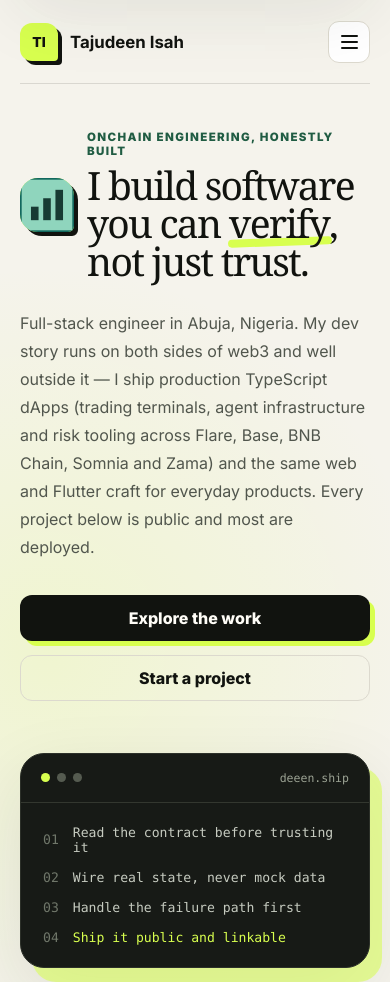
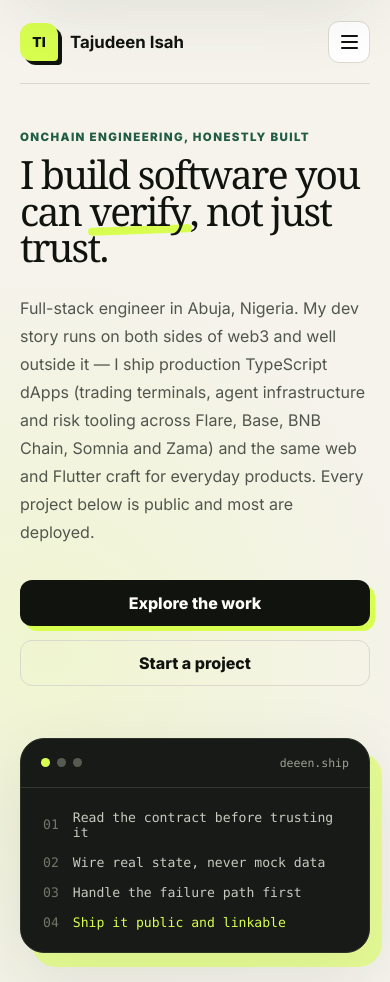
Before and after one commit to Tajudeeen/new-port-website, a plain HTML site: page index.html in a window 390 px wide. Shown: the top 982 px of the page. Drawn offline with Linux system fonts and the light colour scheme; no server answers.

Commit message:
Remove hero brand-mark avatar; keep eyebrow + headline
The uploaded mark stays wired as the favicon, apple-touch icon, og:image and
splash graphic — only the in-hero avatar next to 'I build software you can
verify' is gone, so the headline reads clean. Unused .hero-id/.hero-avatar CSS
removed.

```diff
--- a/index.html
+++ b/index.html
@@ -106,19 +106,8 @@
         <!-- ══════════ HERO ══════════ -->
         <section class="hero section-shell" id="top">
           <div class="hero-copy">
-            <div class="hero-id">
-              <img
-                class="hero-avatar"
-                src="favicon.svg"
-                alt="Tajudeen Isah brand mark"
-                width="64"
-                height="64"
-              />
-              <div>
-                <p class="eyebrow eyebrow-accent">Onchain engineering, honestly built</p>
-                <h1>I build software you can <span>verify</span>, not just trust.</h1>
-              </div>
-            </div>
+            <p class="eyebrow eyebrow-accent">Onchain engineering, honestly built</p>
+            <h1>I build software you can <span>verify</span>, not just trust.</h1>
             <p class="hero-lede">
               Full-stack engineer in Abuja, Nigeria. My dev story runs on both sides of
               web3 and well outside it — I ship production TypeScript dApps (trading
--- a/styles.css
+++ b/styles.css
@@ -448,46 +448,6 @@ body.splash-done .splash {
   transform: rotate(-2deg);
 }
 
-.hero-id {
-  display: flex;
-  align-items: center;
-  gap: 16px;
-  margin-bottom: 22px;
-}
-
-.hero-avatar {
-  flex: 0 0 auto;
-  width: 64px;
-  height: 64px;
-  border-radius: 18px 18px 6px 18px;
-  background: var(--lime);
-  box-shadow: 4px 4px 0 var(--ink);
-}
-
-.hero-id .eyebrow {
-  margin: 0 0 8px;
-}
-
-.hero-id h1 {
-  font-size: clamp(2.1rem, 4.6vw, 3.4rem);
-  line-height: 0.98;
-}
-
-@media (max-width: 760px) {
-  .hero-id {
-    gap: 13px;
-  }
-
-  .hero-avatar {
-    width: 54px;
-    height: 54px;
-  }
-
-  .hero-id h1 {
-    font-size: clamp(1.9rem, 8.5vw, 2.6rem);
-  }
-}
-
 .hero-lede {
   max-width: 690px;
   margin: 28px 0 0;
```
